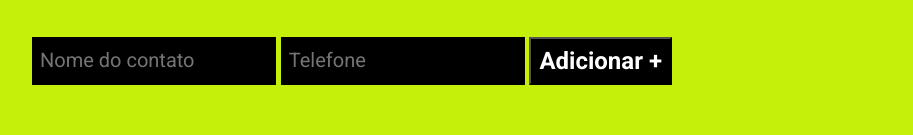
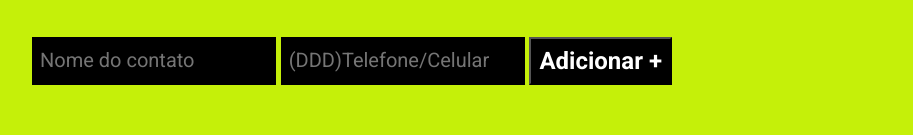
Before and after one commit to MarceloBarros007/projeto_agenda, a plain HTML site: page index.html in a window 1280 px wide. Shown: the part 323-458 px from the top of the page, without its empty margins (183-1096 px from the left). Drawn offline with Linux system fonts and the light colour scheme.

Commit message:
Adicionado pedido de código de area

```diff
--- a/index.html
+++ b/index.html
@@ -17,7 +17,7 @@
         </header>
         <form id="form-agenda">
             <input type="text" id="nome-contato" required placeholder="Nome do contato"/>
-            <input type="tel" id="telefone-contato" required placeholder="Telefone" minlength="8" maxlength="9"/>
+            <input type="tel" id="telefone-contato" required placeholder="(DDD)Telefone/Celular" minlength="10" maxlength="11"/>
             <button type="submit">Adicionar +</button>
         </form>
         <table cellspacing="0">
```
